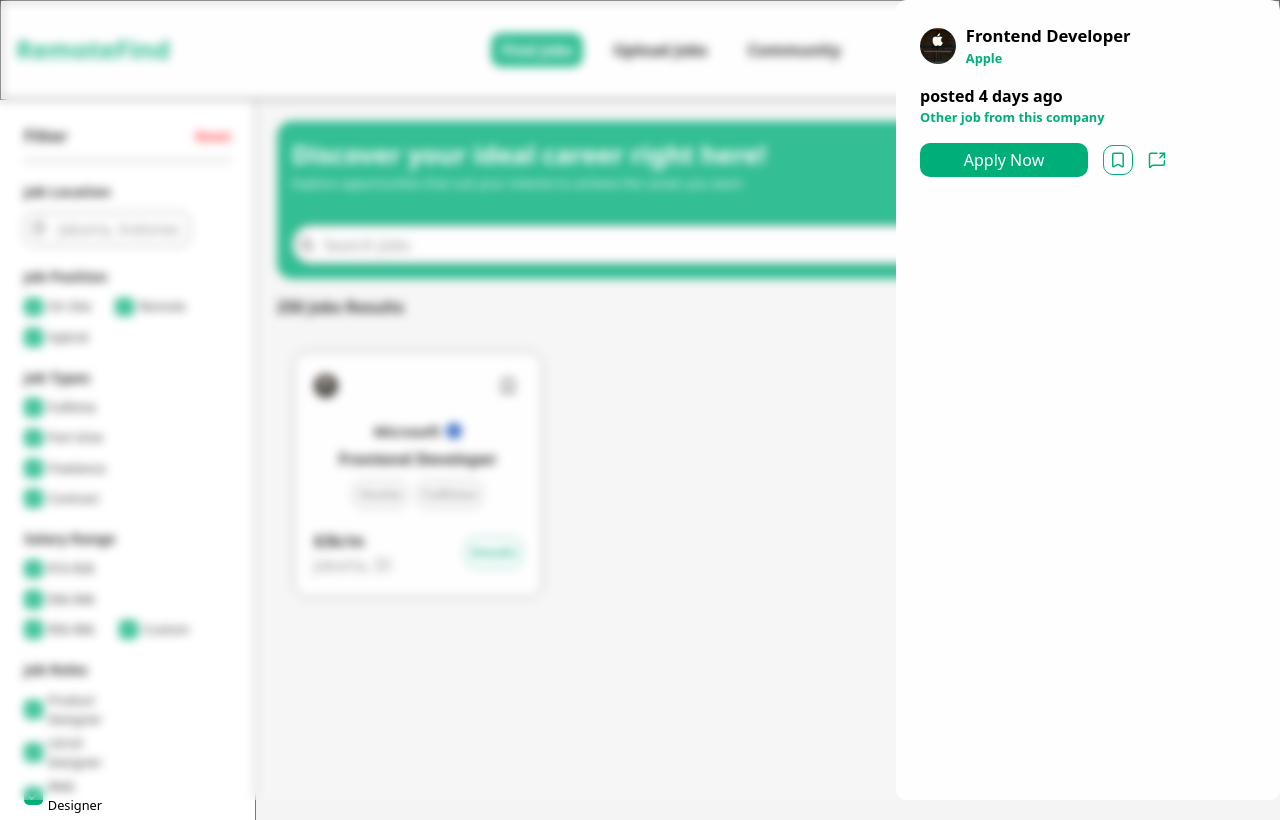
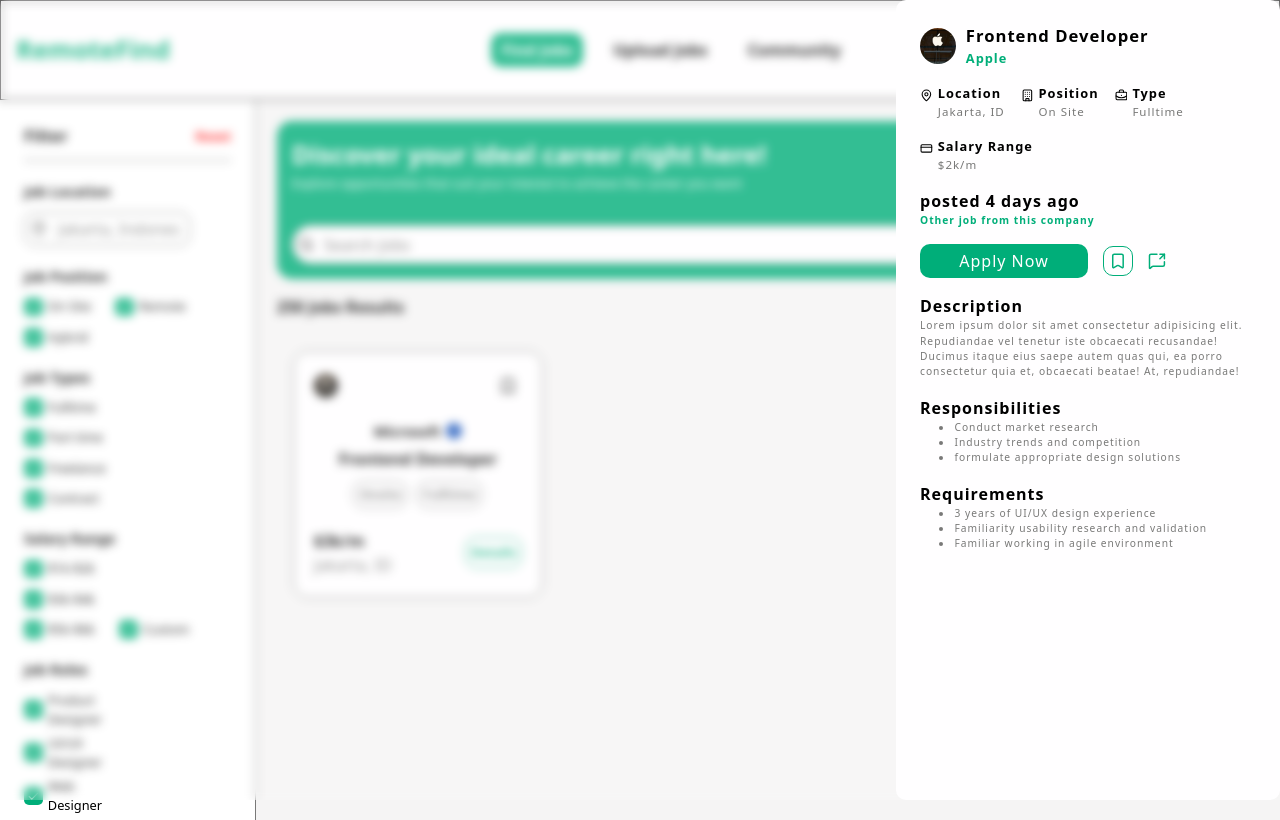
Before and after one commit to raazymuhd1/remote-find, a React (Vite) app: page / in a window 1280 px wide. Both pictures are taken after a click on the element "Details". Built offline with nearby package versions, Linux system fonts and the light colour scheme.

Commit message:
completed the job-details UI

```diff
--- a/src/components/jobs/JobDetails.tsx
+++ b/src/components/jobs/JobDetails.tsx
@@ -1,6 +1,16 @@
 import React from 'react'
 import { apple } from '../../assets'
-import { Bookmark, MessageSquareShare  } from 'lucide-react'
+import { Bookmark, MessageSquareShare, MapPin, BriefcaseBusiness, Building, CreditCard } from 'lucide-react'
+
+const dummyResponsibilities = ["Conduct market research", "Industry trends and competition", "formulate appropriate design solutions"]
+const dummyRequirements = ["3 years of UI/UX design experience", "Familiarity usability research and validation", "Familiar working in agile environment"]
+
+const dummyJobsDetail = [
+    {id: 1, title: "Location", value: "Jakarta, ID", icon: MapPin},
+    {id: 2, title: "Position", value: "On Site", icon: Building},
+    {id: 3, title: "Type", value: "Fulltime", icon: BriefcaseBusiness},
+    {id: 4, title: "Salary Range", value: "$2k/m", icon: CreditCard},
+]
 
 const JobDetails = () => {
   return (
@@ -9,25 +19,58 @@
         <aside className='flex w-full items-center gap-[10px]'>
             <img src={apple} alt="company-logo" className='object-cover w-[clamp(2rem,2.8vmax,2.8rem)] h-[clamp(2rem,2.8vmax,2.8rem)] rounded-[50%]' />
             <aside className='flex flex-col'>
-                <h3 className='text-[clamp(1rem,1.3vmax,1.3rem)] font-bold'> Frontend Developer </h3>
-                <strong className='text-(--bright-green) text-[clamp(.8rem,1vmax,1rem)]'> Apple </strong>
+                <h3 className='text-[clamp(1rem,1.3vmax,1.3rem)] font-bold tracking-[1px]'> Frontend Developer </h3>
+                <strong className='text-(--bright-green) text-[clamp(.8rem,1vmax,1rem)] tracking-[1px]'> Apple </strong>
             </aside>
         </aside>
 
         {/* job details */}
+        <article className='w-[80%] flex items-center flex-wrap gap-[1rem]'>
+            { dummyJobsDetail.map(jobDetails => (
+                <div className='flex gap-[5px] items-start'>
+                    <jobDetails.icon className='w-[clamp(.8rem,1vmax,1rem)] h-[clamp(.8rem,1vmax,1rem)] translate-y-[5px]' />
+                    <div className='flex flex-col'>
+                        <h3 className='font-semibold text-[clamp(.8rem,1vmax,1rem)] tracking-[1px]'> {jobDetails.title} </h3>
+                        <p className='text-(--grey) text-[clamp(.7rem,.9vmax,.9rem)] tracking-[1px]'> {jobDetails.value} </p>
+                    </div>
+                </div>
+            )) }
+        </article>
 
         <div className='w-full flex flex-col'>
-            <h4 className='text-[1rem,1.2vmax,1.2rem] font-semibold'> posted 4 days ago </h4>
-            <p className='text-(--bright-green) text-[clamp(.8rem,1vmax,1rem)] font-semibold'> Other job from this company </p>
+            <h4 className='text-[.8rem,1max,1rem] font-semibold tracking-[1px]'> posted 4 days ago </h4>
+            <p className='text-(--bright-green) text-[clamp(.6rem,.8vmax,.8rem)] font-semibold tracking-[1px]'> Other job from this company </p>
         </div>
 
         <div className='w-full flex gap-[15px] items-center'>
-            <button className='px-[10px] py-[5px] rounded-[10px] bg-(--bright-green) text-(--white) border-0 w-[50%]'> Apply Now </button>
+            <button className='px-[10px] py-[5px] rounded-[10px] bg-(--bright-green) text-(--white) border-0 w-[50%] tracking-[1px]'> Apply Now </button>
              <div className='rounded-[10px] p-[5px] border-[1px] border-(--bright-green) hover:bg-(--bright-green) transition-[background,1s,ease-in-out]'>
                  <Bookmark className="w-[clamp(1rem,1.4vmax,1.4rem)] h-[clamp(1rem,1.4vmax,1.4rem)] text-(--bright-green)" />
              </div>
             <MessageSquareShare className="w-[clamp(1rem,1.4vmax,1.4rem)] h-[clamp(1rem,1.4vmax,1.4rem)] text-(--bright-green)" />
         </div>
+
+        {/* more details */}
+        <article className='w-full flex flex-col gap-[1rem]'>
+            <div className='flex flex-col w-full'>
+                <h2 className='font-semibold text-[clamp(1rem,1.2vmax,1.2rem)] tracking-[1px]'> Description </h2>
+                <p className='text-[clamp(.6rem,.8vmax,.8rem)] text-(--grey) tracking-[1px]'> Lorem ipsum dolor sit amet consectetur adipisicing elit. Repudiandae vel tenetur iste obcaecati recusandae! Ducimus itaque eius saepe autem quas qui, ea porro consectetur quia et, obcaecati beatae! At, repudiandae! </p>
+            </div>
+
+             <div className='flex flex-col w-full'>
+                <h2 className='font-semibold text-[clamp(1rem,1.2vmax,1.2rem)] tracking-[1px]'> Responsibilities </h2>
+                { dummyResponsibilities.map((res, idx) => (
+                    <li key={idx} className='ml-[1.2rem] text-[clamp(.6rem,.8vmax,.8rem)] text-(--grey) tracking-[1px]'> {res} </li>
+                )) }
+            </div>
+
+             <div className='flex flex-col w-full'>
+                <h2 className='font-semibold text-[clamp(1rem,1.2vmax,1.2rem)] tracking-[1px]'> Requirements </h2>
+                { dummyRequirements.map((req, idx) => (
+                    <li key={idx} className='ml-[1.2rem] text-[clamp(.6rem,.8vmax,.8rem)] text-(--grey) tracking-[1px]'> {req} </li>
+                )) }
+            </div>
+        </article>
     </section>
   )
 }
```
